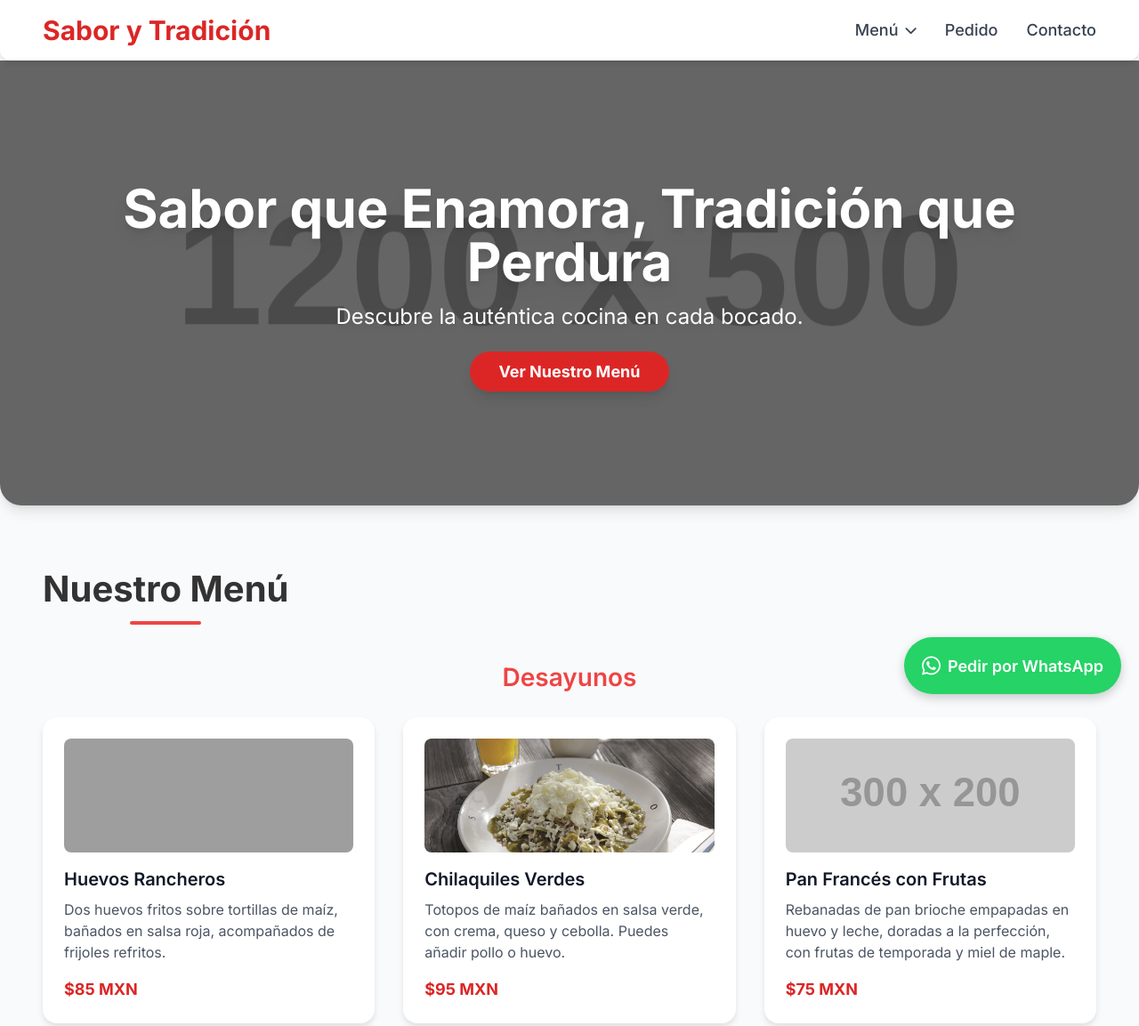
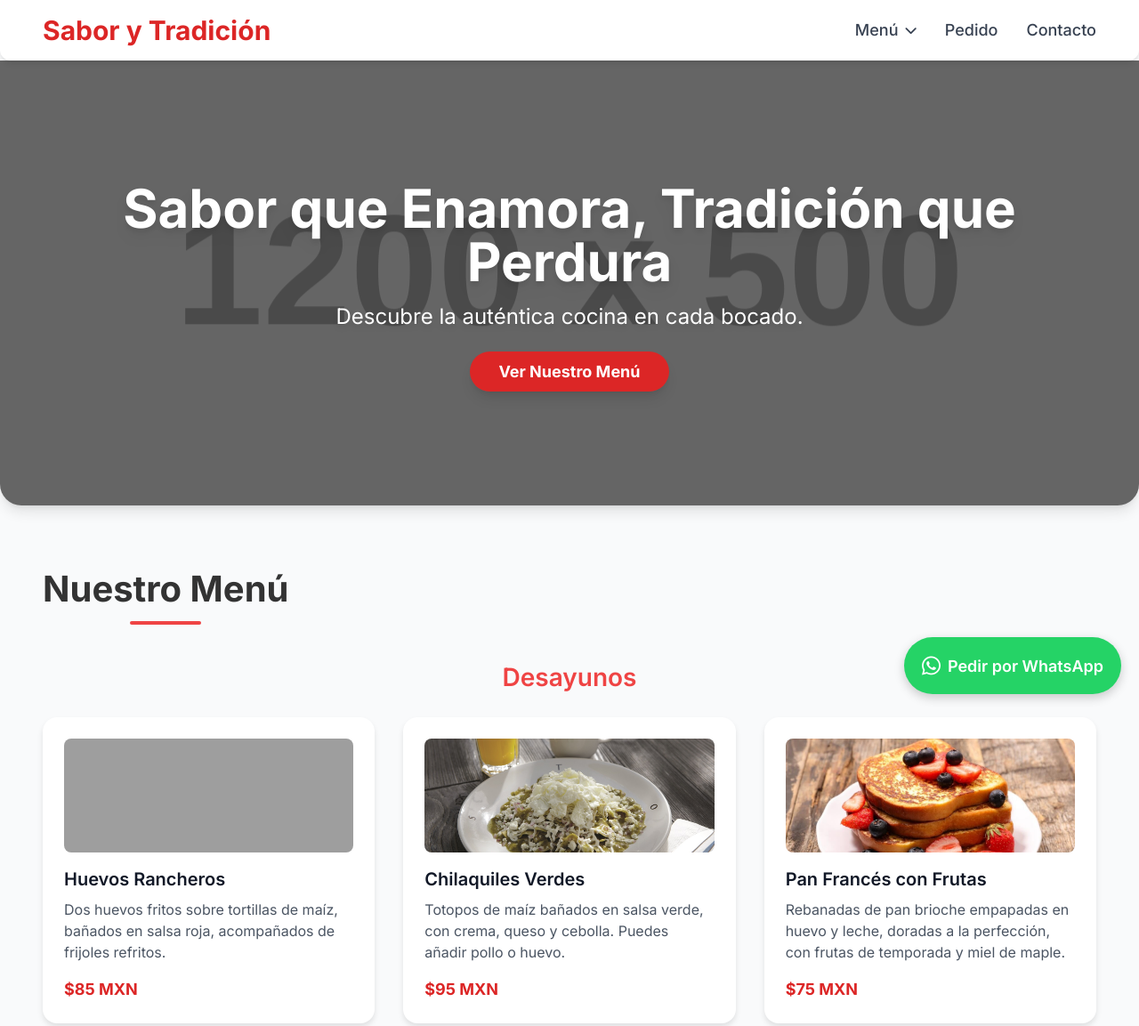
Before and after one commit to delahuasteca7/landingMenuDigital, a plain HTML site: page index.html in a window 1280 px wide. Shown: the top 1153 px of the page at 89% size. Drawn offline with nearby package versions, Linux system fonts and the light colour scheme; grey boxes are pictures that could not be loaded; placeholder pictures from the web are drawn by us.

Commit message:
Add files via upload

```diff
--- a/index.html
+++ b/index.html
@@ -247,7 +247,7 @@
                 </div>
                 <div class="menu-item">
                     <!-- Image for Pan Francés con Frutas -->
-                    <img src="https://placehold.co/300x200/FEE2E2/EF4444?text=Pan+Frances" alt="Imagen de Pan Francés con Frutas" class="w-full h-32 object-cover rounded-lg mb-4">
+                    <img src="./img/pan-frances-integral-con-frutas.jpg" alt="Imagen de Pan Francés con Frutas" class="w-full h-32 object-cover rounded-lg mb-4">
                     <div>
                         <h4 class="text-xl font-semibold text-gray-900 mb-2">Pan Francés con Frutas</h4>
                         <p class="text-gray-600 mb-4">Rebanadas de pan brioche empapadas en huevo y leche, doradas a la perfección, con frutas de temporada y miel de maple.</p>
```
